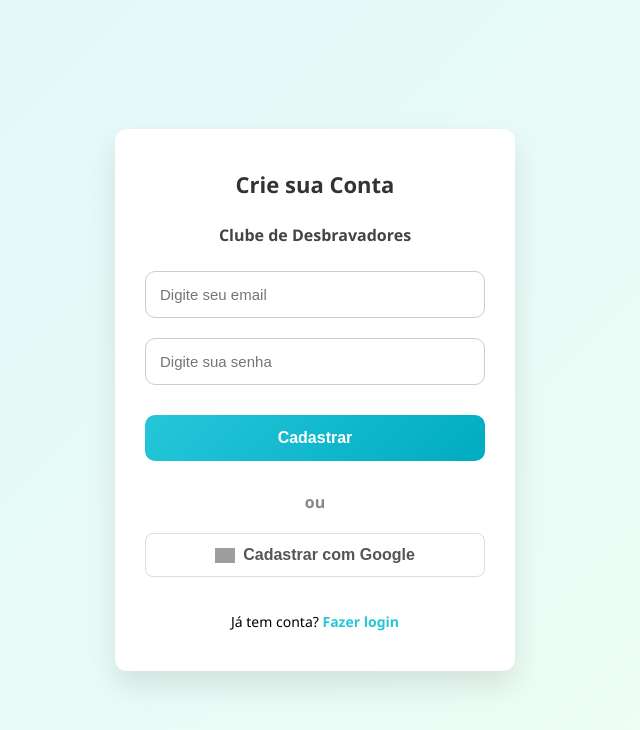
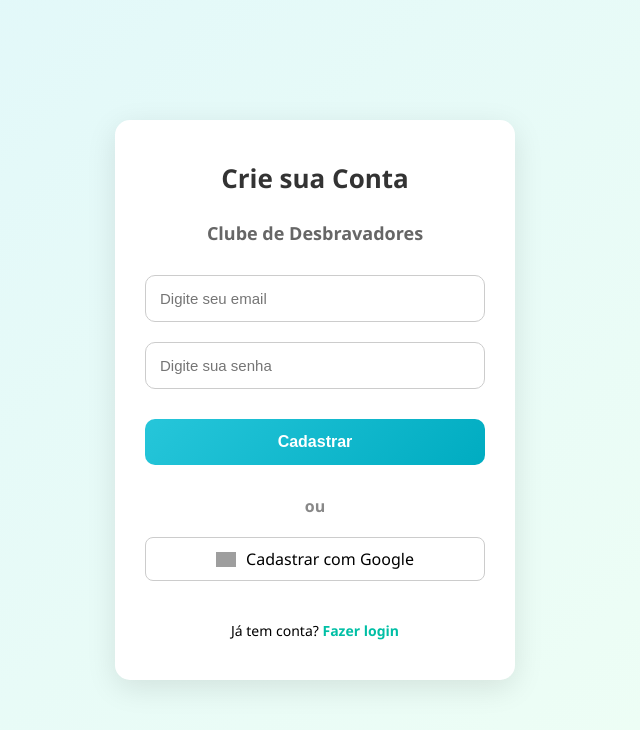
Before and after one commit to Takesh0s/Projeto_Especialidade, a plain HTML site: page cadastro.html in a window 1280 px wide. Shown: the whole page, without its empty margins (325-965 px from the left). Drawn offline with nearby package versions, Linux system fonts and the light colour scheme; some packages are replaced by stand-ins of ours; grey boxes are pictures that could not be loaded; a script that the page names is missing.

```diff
--- a/cadastro.html
+++ b/cadastro.html
@@ -10,7 +10,8 @@
 </head>
 <body>
 
-<div class="form-container">
+<div class="auth-wrapper">
+  <div class="auth-card">
     <h1>Crie sua Conta</h1>
     <h2>Clube de Desbravadores</h2>
 
@@ -20,12 +21,13 @@
 
     <div class="divider">ou</div>
 
-  <button class="google-btn" onclick="loginComGoogle()">
+    <div class="google-login" onclick="loginComGoogle()">
       <img src="https://cdn.jsdelivr.net/gh/devicons/devicon/icons/google/google-original.svg" alt="Google" />
-    Cadastrar com Google
-  </button>
+      <span>Cadastrar com Google</span>
+    </div>
 
-  <p>Já tem conta? <a href="index.html">Fazer login</a></p>
+    <p class="register-text">Já tem conta? <a href="index.html">Fazer login</a></p>
+  </div>
 </div>
 
 <script src="supabase.js"></script>
@@ -44,7 +46,7 @@
     if (error) {
       Swal.fire("Erro", error.message, "error");
     } else {
-      Swal.fire("Sucesso", "Cadastro realizado! Verifique seu email.", "success");
+      Swal.fire("Sucesso", "Cadastro realizado! Verifique seu email para ativar sua conta.", "success");
       setTimeout(() => {
         window.location.href = "index.html";
       }, 2000);
@@ -53,7 +55,7 @@
 
   function loginComGoogle() {
     const baseUrl = window.location.origin.includes("localhost")
-      ? "http://localhost:8080"
+      ? "http://localhost:5500"
       : window.location.origin;
 
     supabase.auth.signInWithOAuth({
```
Also changed, not shown: index.html (+8 -4 lines). Lines whose indentation alone changed are shown as unchanged.
